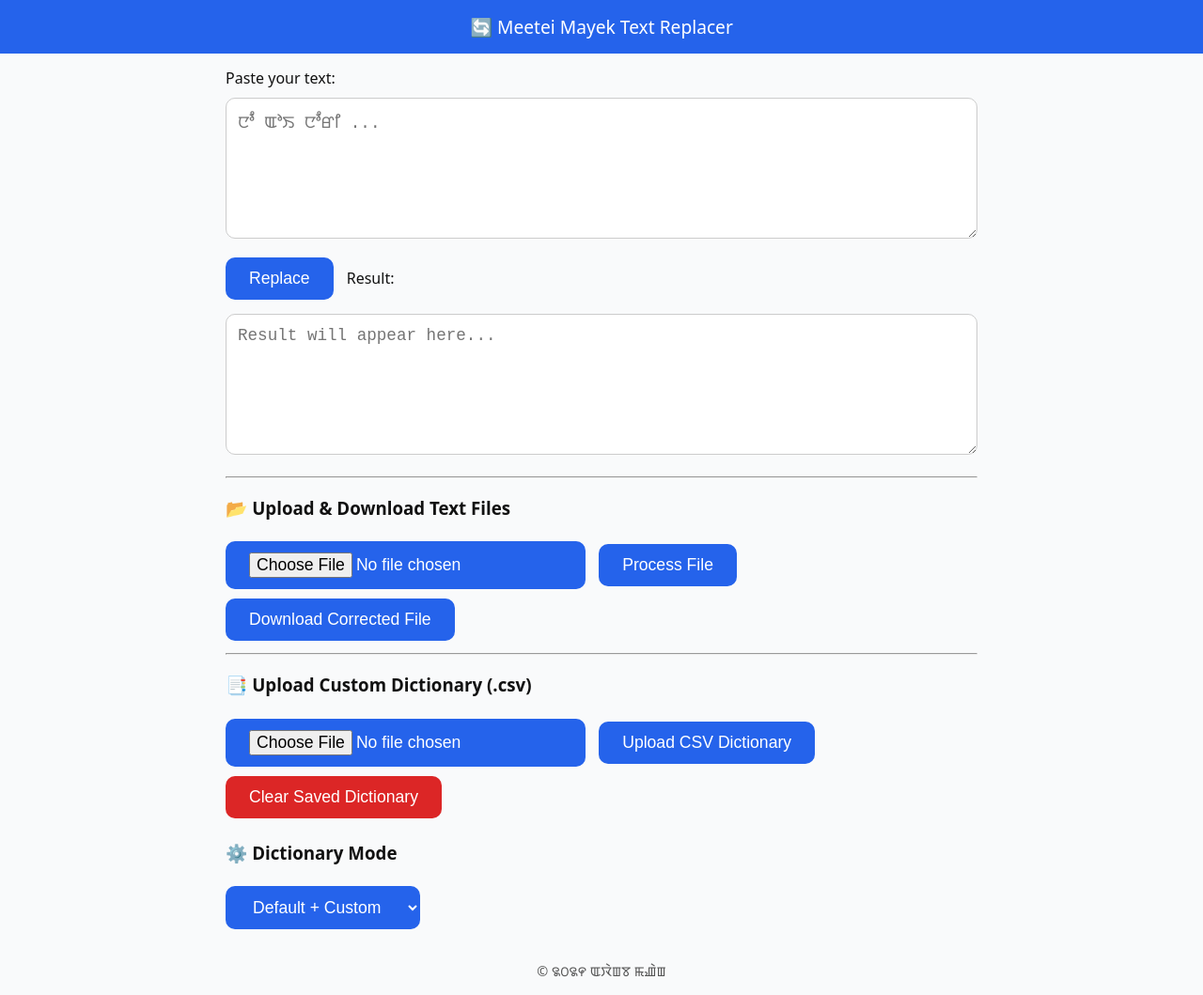
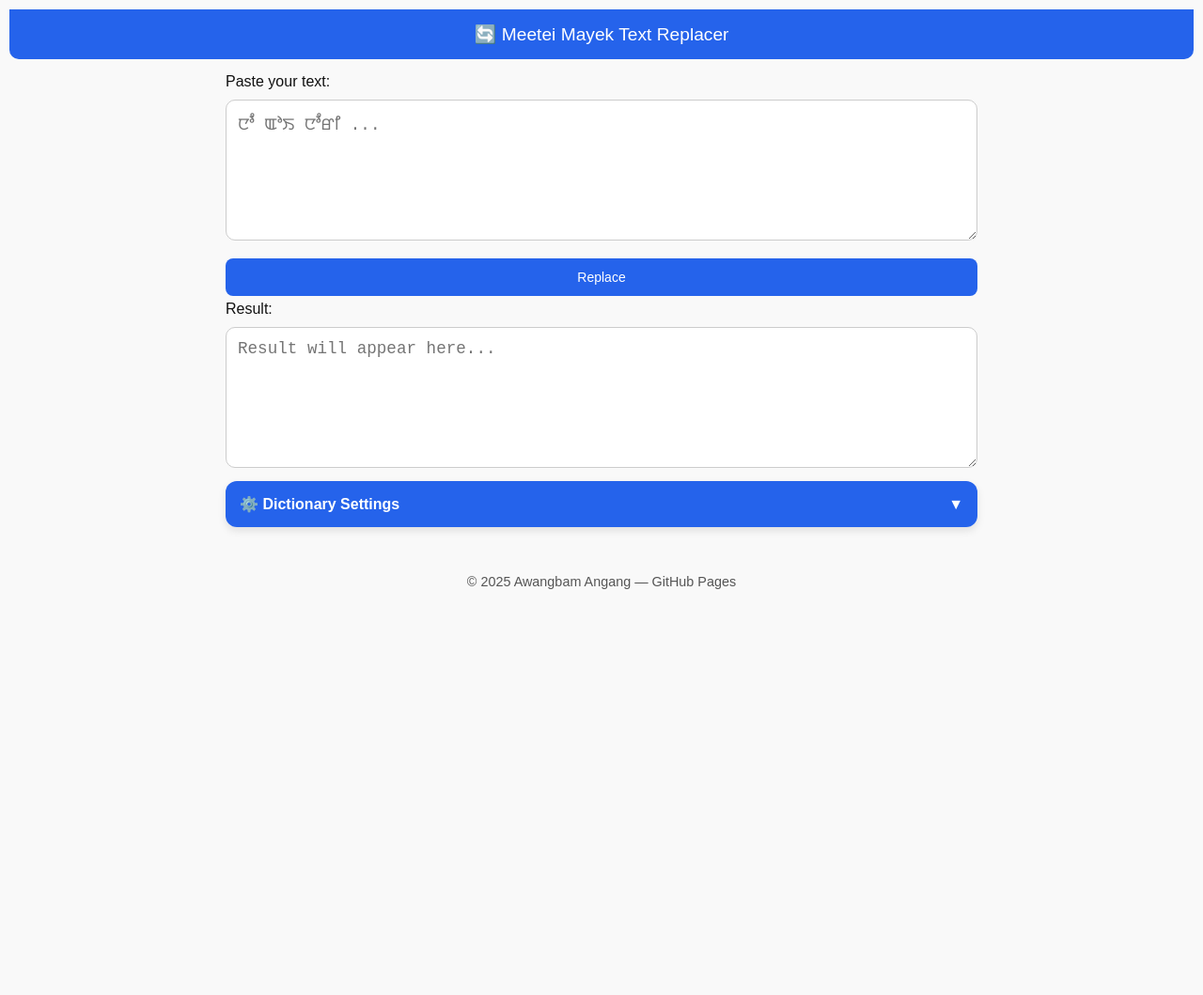
Before and after one commit to AwangbaMangang/loire, a plain HTML site: page index.html in a window 1280 px wide. Shown: the whole page at 94% size. After the commit the page ends 800 px from the top, so only its background shows below. Drawn offline with Linux system fonts and the light colour scheme.

Commit message:
Update index.html

```diff
--- a/index.html
+++ b/index.html
@@ -6,10 +6,10 @@
   <title>Meetei Mayek Text Replacer</title>
   <style>
     body {
-      font-family: system-ui, sans-serif;
+      font-family: Arial, sans-serif;
       margin: 0;
-      padding: 0;
-      background: #f9fafb;
+      padding: 10px;
+      background: #f9f9f9;
       color: #111;
     }
 
@@ -19,12 +19,13 @@
       padding: 15px;
       text-align: center;
       font-size: 1.2rem;
+      border-radius: 0 0 10px 10px;
     }
 
     main {
-      padding: 15px;
       max-width: 800px;
       margin: auto;
+      padding: 15px;
     }
 
     textarea {
@@ -39,25 +40,64 @@
       box-sizing: border-box;
     }
 
-    button, input[type="file"], select {
-      width: 100%;
+    .card {
+      background: white;
+      border-radius: 12px;
+      box-shadow: 0 4px 8px rgba(0,0,0,0.1);
+      padding: 0;
+      margin-bottom: 20px;
+      overflow: hidden;
+    }
+
+    .card-header {
       padding: 15px;
-      font-size: 1.1rem;
-      border: none;
-      border-radius: 10px;
+      cursor: pointer;
       background: #2563eb;
       color: white;
-      cursor: pointer;
-      transition: background 0.2s;
-      margin: 5px 0;
+      font-weight: bold;
+      display: flex;
+      justify-content: space-between;
+      align-items: center;
+      user-select: none;
     }
 
-    button:hover, select:hover {
-      background: #1e40af;
+    .card-content {
+      padding: 15px;
+      display: none; /* Hidden by default */
+    }
+
+    h2, h3 {
+      margin-top: 10px;
+      font-size: 18px;
+    }
+
+    button, select, input[type="file"] {
+      width: 100%;
+      padding: 12px;
+      margin: 5px 0;
+      border: none;
+      border-radius: 8px;
+      font-size: 14px;
+      cursor: pointer;
+    }
+
+    button {
+      background: #2563eb;
+      color: white;
+      transition: background 0.2s;
+    }
+
+    button:hover {
+      background: #1d4ed8;
     }
 
     button.clear-btn {
       background: #dc2626;
+      color: white;
+    }
+
+    input[type="file"] {
+      display: block;
     }
 
     footer {
@@ -66,52 +106,78 @@
       font-size: 0.9rem;
       color: #555;
     }
-
-    @media (min-width: 600px) {
-      button, input[type="file"], select {
-        width: auto;
-        padding: 12px 25px;
-        margin-right: 10px;
-      }
-    }
   </style>
 </head>
 <body>
+
 <header>🔄 Meetei Mayek Text Replacer</header>
 
 <main>
+
+  <!-- Text input/output -->
   <label for="inputText">Paste your text:</label>
   <textarea id="inputText" placeholder="ꯅꯣꯪ ꯑꯣꯏ ꯅꯣꯪꯔꯤ ..."></textarea>
-
   <button onclick="replaceText()">Replace</button>
-
   <label for="outputText">Result:</label>
   <textarea id="outputText" readonly placeholder="Result will appear here..."></textarea>
 
-    <hr>
+  <!-- Collapsible Dictionary Settings Card -->
+  <div class="card">
+    <div class="card-header" onclick="toggleCard(this)">
+      ⚙️ Dictionary Settings
+      <span id="toggleIcon">▼</span>
+    </div>
+    <div class="card-content">
 
-    <h3>📂 Upload & Download Text Files</h3>
-    <input type="file" id="fileInput" accept=".txt">
-    <button onclick="processFile()">Process File</button>
-    <button onclick="downloadFile()">Download Corrected File</button>
-
-    <hr>
-
-    <h3>📑 Upload Custom Dictionary (.csv)</h3>
-    <input type="file" id="csvInput" accept=".csv">
-    <button onclick="uploadCSV()">Upload CSV Dictionary</button>
-    <button class="clear-btn" onclick="clearCustomDict()">Clear Saved Dictionary</button>
-
-    <h3>⚙️ Dictionary Mode</h3>
+      <!-- Dictionary mode -->
+      <label for="dictMode">Mode:</label>
       <select id="dictMode" onchange="updateDictionaryMode()">
         <option value="both" selected>Default + Custom</option>
         <option value="default">Default Only</option>
         <option value="custom">Custom Only</option>
       </select>
+
+      <!-- Active dictionary counter -->
+      <p>📊 Active Entries: <span id="entryCount">0</span></p>
+
+      <hr>
+
+      <!-- Upload & download text file -->
+      <h3>📂 Upload & Download Text</h3>
+      <input type="file" id="fileInput" accept=".txt">
+      <button onclick="processFile()">Upload Text File</button>
+      <button onclick="downloadFile()">Download Processed Text</button>
+
+      <hr>
+
+      <!-- Custom dictionary upload -->
+      <h3>📑 Upload Custom Dictionary</h3>
+      <input type="file" id="csvInput" accept=".csv">
+      <button onclick="uploadCSV()">Upload CSV Dictionary</button>
+      <button class="clear-btn" onclick="clearCustomDict()">Clear Custom Dictionary</button>
+
+    </div>
+  </div>
+
 </main>
 
-  <footer>© ꯲꯰꯲꯵ ꯑꯋꯥꯡꯕ ꯃꯉꯥꯡ</footer>
+<footer>© 2025 Awangbam Angang — GitHub Pages</footer>
 
 <script src="script.js"></script>
+<script>
+  // Toggle card content
+  function toggleCard(header) {
+    const content = header.nextElementSibling;
+    const icon = document.getElementById("toggleIcon");
+    if (content.style.display === "block") {
+      content.style.display = "none";
+      icon.textContent = "▼";
+    } else {
+      content.style.display = "block";
+      icon.textContent = "▲";
+    }
+  }
+</script>
+
 </body>
 </html>
```
Lines whose indentation alone changed are shown as unchanged.
